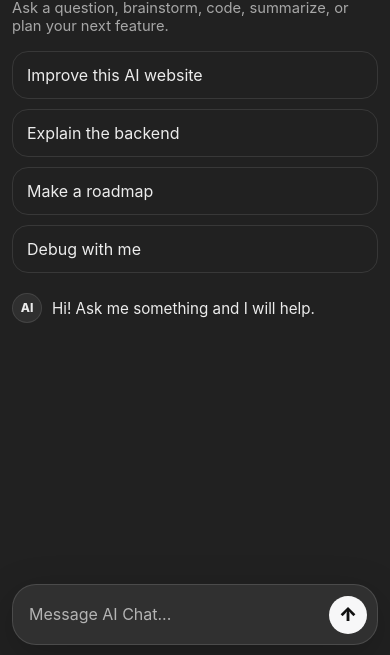
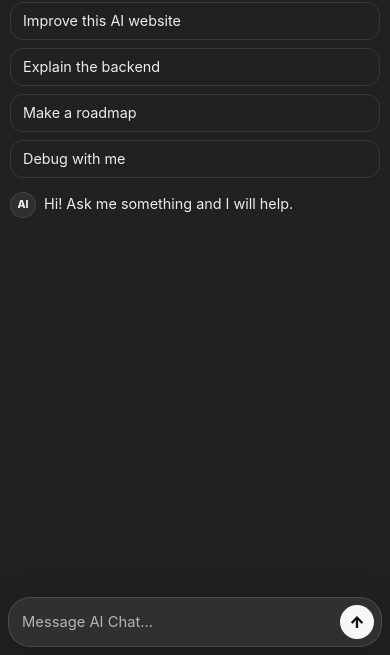
Before and after one commit to ntun7729/Ai, a website with bundled scripts: page public/index.html in a window 390 px wide. Shown: the part 189-844 px from the top of the page. Built offline with nearby package versions, Linux system fonts and the light colour scheme.

Commit message:
Compact mobile chat layout

```diff
--- a/public/mobile.css
+++ b/public/mobile.css
@@ -34,49 +34,94 @@
   }
 
   .mobile-topbar {
+    background: var(--bg);
     display: flex;
+    min-height: 48px;
+    padding: 5px 10px;
     position: sticky;
     top: 0;
     z-index: 10;
-    background: var(--bg);
+  }
+
+  .icon-button {
+    font-size: 1rem;
+    height: 34px;
+    width: 34px;
+  }
+
+  .mobile-title {
+    font-size: 0.92rem;
+  }
+
+  .mobile-subtitle {
+    font-size: 0.7rem;
+  }
+
+  .topbar-spacer {
+    width: 34px;
   }
 
   .conversation {
-    padding: 12px 14px 16px;
+    padding: 10px 12px 12px;
   }
 
   .conversation-header {
-    padding: 18px 0 16px;
+    padding: 10px 0 12px;
     text-align: left;
   }
 
   h1 {
-    font-size: clamp(2rem, 11vw, 3rem);
+    font-size: clamp(1.7rem, 8vw, 2.2rem);
+    letter-spacing: -0.045em;
+    margin-bottom: 8px;
+  }
+
+  .conversation-header p {
+    font-size: 0.88rem;
+    line-height: 1.4;
   }
 
   .model-badge {
-    font-size: 0.74rem;
-    margin-bottom: 12px;
+    font-size: 0.68rem;
+    margin-bottom: 8px;
     max-width: 100%;
     overflow: hidden;
+    padding: 5px 9px;
     text-overflow: ellipsis;
     white-space: nowrap;
   }
 
   .prompt-grid {
     grid-template-columns: 1fr;
-    margin-bottom: 20px;
+    gap: 8px;
+    margin-bottom: 14px;
   }
 
   .prompt-chip {
-    min-height: 48px;
-    padding: 12px 14px;
+    border-radius: 13px;
+    font-size: 0.9rem;
+    min-height: 40px;
+    padding: 9px 12px;
+  }
+
+  body.has-chat .conversation-header,
+  body.has-chat .prompt-grid {
+    display: none;
+  }
+
+  body.has-chat .conversation {
+    padding-top: 12px;
+  }
+
+  .messages {
+    gap: 13px;
+    max-width: 100%;
   }
 
   .message-row,
   .message-row.user {
-    grid-template-columns: 30px minmax(0, 1fr);
-    gap: 10px;
+    grid-template-columns: 26px minmax(0, 1fr);
+    gap: 8px;
   }
 
   .message-row.user .avatar {
@@ -84,22 +129,49 @@
   }
 
   .message.user {
+    border-radius: 14px;
     justify-self: start;
-    max-width: 100%;
+    max-width: 92%;
+    padding: 8px 11px;
+  }
+
+  .message.assistant {
+    padding: 1px 0;
+  }
+
+  .message {
+    font-size: 0.92rem;
+    line-height: 1.48;
   }
 
   .avatar {
-    height: 30px;
-    width: 30px;
+    font-size: 0.66rem;
+    height: 26px;
+    width: 26px;
   }
 
   .composer-shell {
-    padding: 12px 12px max(10px, env(safe-area-inset-bottom));
+    padding: 8px 8px max(8px, env(safe-area-inset-bottom));
   }
 
   .chat-form {
-    border-radius: 24px;
+    border-radius: 22px;
+    gap: 8px;
     max-width: 100%;
+    padding: 7px 7px 7px 13px;
+  }
+
+  textarea {
+    font-size: 0.92rem;
+    max-height: 130px;
+    min-height: 28px;
+    padding: 6px 0;
+  }
+
+  .send-button {
+    font-size: 1rem;
+    height: 34px;
+    width: 34px;
   }
 
   .composer-note {
@@ -109,24 +181,23 @@
 
 @media (max-width: 430px) {
   .mobile-topbar {
-    min-height: 54px;
+    min-height: 46px;
   }
 
   .conversation {
-    padding-inline: 12px;
+    padding-inline: 10px;
   }
 
-  .conversation-header p {
-    font-size: 0.92rem;
+  .prompt-chip {
+    min-height: 38px;
   }
 
   .messages {
-    gap: 15px;
+    gap: 12px;
   }
 
   .message {
-    font-size: 0.95rem;
-    line-height: 1.55;
+    font-size: 0.9rem;
   }
 
   .sidebar {
```
